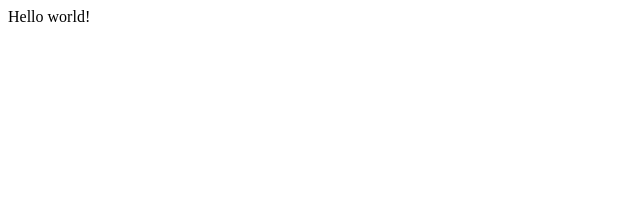
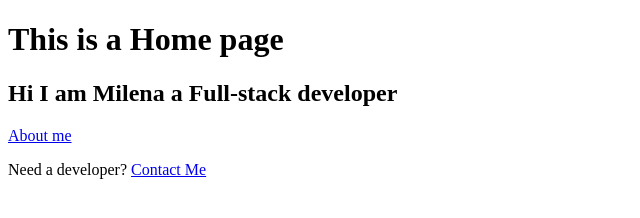
Before and after one commit to MilenaMar/gatsbyIntro, a Gatsby site: page / in a window 1280 px wide. Shown: the whole page, without its empty margins (0-640 px from the left). Built offline with nearby package versions, Linux system fonts and the light colour scheme; Gatsby itself is replaced by a stand-in of ours.

Commit message:
first pages added

```diff
--- a/src/pages/index.js
+++ b/src/pages/index.js
@@ -1,5 +1,15 @@
 import React from "react"
+import {Link} from 'gatsby'
 
-export default function Home() {
-  return <div>Hello world!</div>
+const IndexPage = () => {
+  return (
+    <div>
+      <h1>This is a Home page</h1>
+      <h2>Hi I am Milena a Full-stack developer</h2>
+      <Link to="/about">About me</Link>
+      <p>Need a developer? <Link to="/contact">Contact Me</Link></p>
+    </div>
+  )
 }
+
+export default IndexPage;
```
Also changed, not shown: src/pages/about.js (added, +15 -0 lines), src/pages/blog.js (added, +12 -0 lines), src/pages/contact.js (added, +12 -0 lines).
